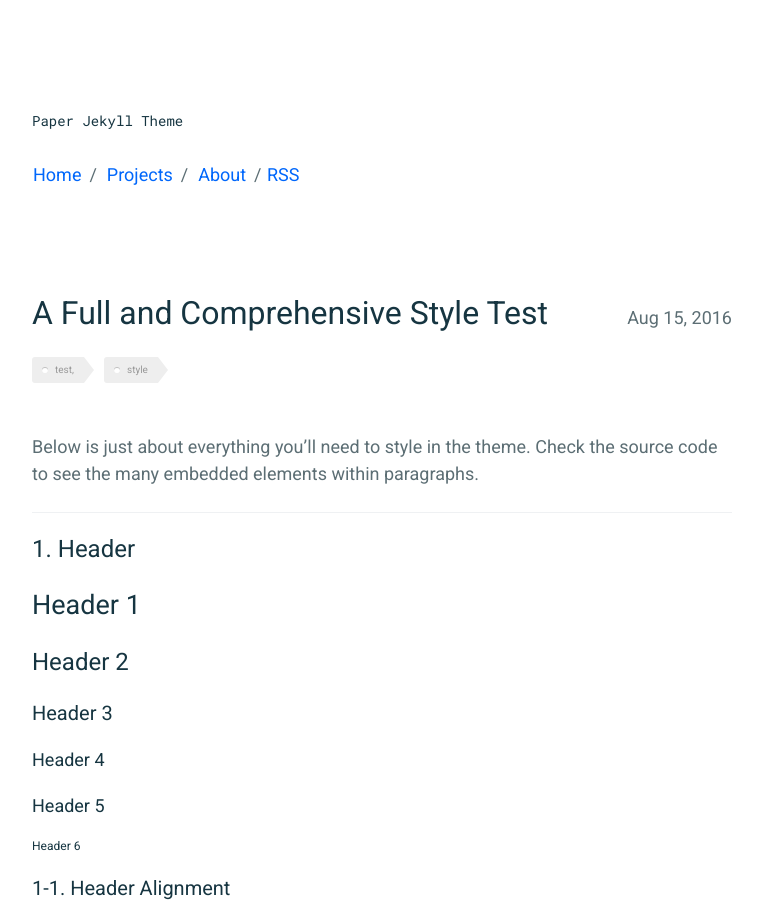
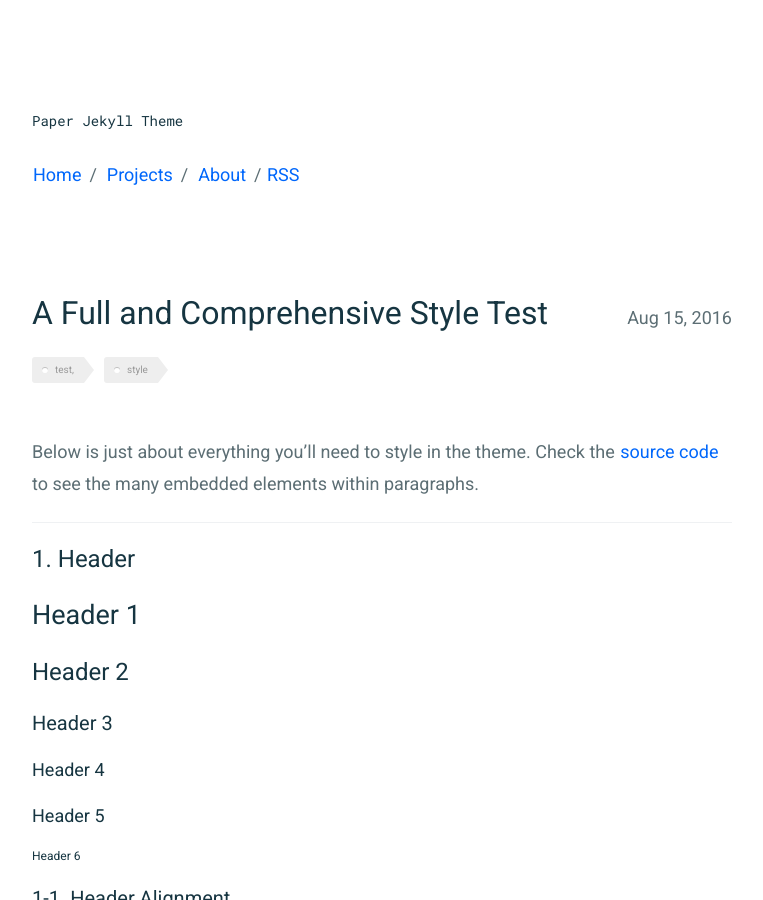
Before and after one commit to mkchoi212/paper-jekyll-theme, a Jekyll site: the page built from _posts/2016-08-15-style-test.md, in a window 1280 px wide and 900 px high. Shown: the whole window, without its empty margins (258-1021 px from the left). Built offline with Jekyll 4.4.1, drawn with Linux system fonts in a browser that asks for light colours; some of the changed lines change nothing that is shown.

Commit message:
Update 2016-08-15-style-test.md to include source code link

```diff
--- a/_posts/2016-08-15-style-test.md
+++ b/_posts/2016-08-15-style-test.md
@@ -7,7 +7,7 @@ tags: test, style
 comments: true
 ---
 
-Below is just about everything you'll need to style in the theme. Check the source code to see the many embedded elements within paragraphs.
+Below is just about everything you'll need to style in the theme. Check the [source code](https://raw.githubusercontent.com/mkchoi212/paper-jekyll-theme/master/_posts/2016-08-15-style-test.md) to see the many embedded elements within paragraphs.
 
 ---
 
```
